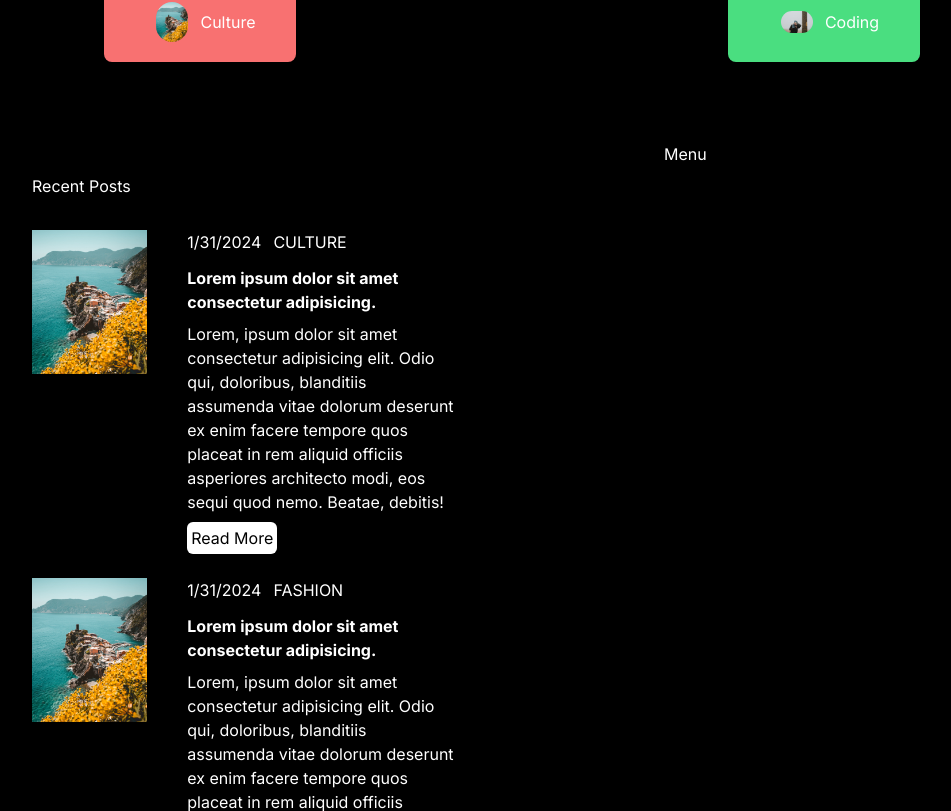
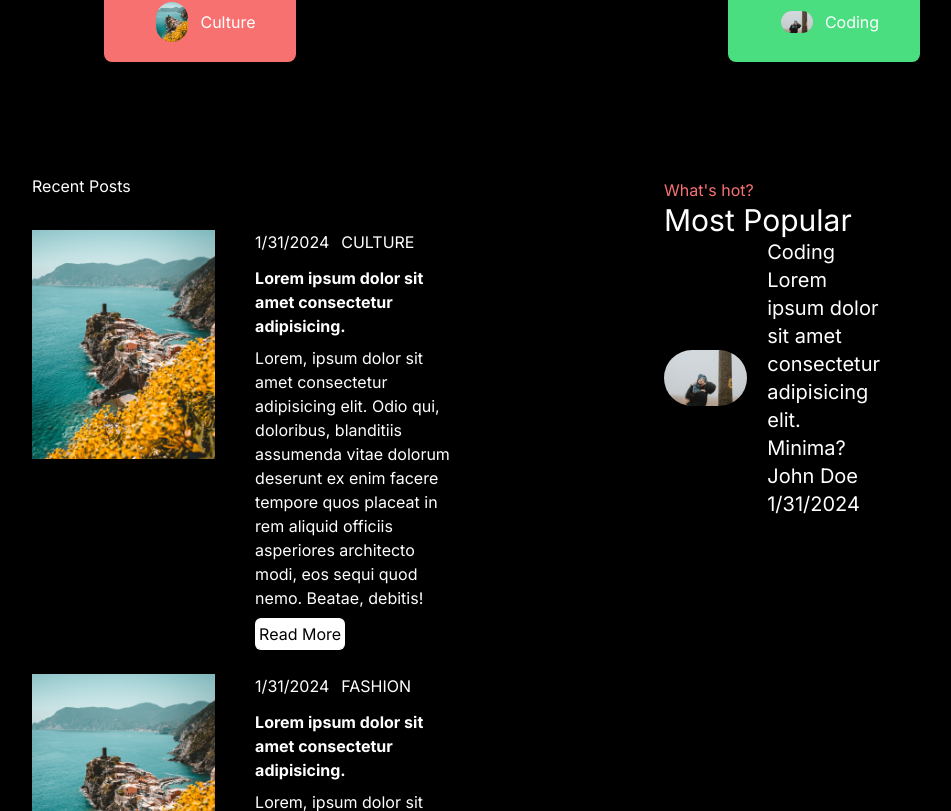
Before and after one commit to pratham-srivastava-07/Blog-Application, a Next.js app: page / in a window 1280 px wide. Shown: the part 909-1720 px from the top of the page, without its empty margins (96-1047 px from the left). Built offline with nearby package versions, Linux system fonts and the light colour scheme.

Commit message:
add menu component

```diff
--- a/app/components/Card.jsx
+++ b/app/components/Card.jsx
@@ -7,7 +7,7 @@ export default function Card(props) {
     <div>
       <div className="container flex space-x-10">
         <div className="imageContainer">
-            <Image src={props.img} alt="img" width={800} height={800}/>
+            <Image src={props.img} alt="img" width={1700} height={1700}/>
         </div>
         <div className="textContainer">
            <div className="details flex space-x-3">
--- a/app/components/CardList.jsx
+++ b/app/components/CardList.jsx
@@ -10,6 +10,7 @@ export default function CardList() {
         <div className="post space-y-6">
         <Card img={img} category ="CULTURE" link = "CULTURE"/>
         <Card img ={img} category="FASHION" link="FASHION"/>
+        <Card img ={img} category="CODING" link="CODING"/>
         </div>
     </div>
     </div>
--- a/app/components/Menu.jsx
+++ b/app/components/Menu.jsx
@@ -1,9 +1,27 @@
 import React from 'react'
+import Link from 'next/link'
+import Image from 'next/image'
 
 export default function Menu() {
   return (
-    <div className='text-white flex flex-1'>
-      Menu
+    <div className='container text-white flex-1 mt-9'>
+      <h2 className="text-red-400 text-base font-normal">{"What's hot?"}</h2>
+      <h1 className="title text-3xl">Most Popular</h1>
+      <div className="items text-xl">
+        <Link href="/" className='item flex items-center gap-5'>
+          <div className="imgContainer flex-1 relative">
+              <Image src="/coding.png" alt='' className='rounded-full' width={500} height={500}/>
+          </div>
+          <div className="textContainer flex-1">
+            <span className="text-white text-xl">Coding</span>
+            <h3 className="text-white">
+              Lorem ipsum dolor sit amet consectetur adipisicing elit. Minima?
+            </h3>
+            <div className="name text-white">John Doe</div>
+            <div className="date">{new Date().toLocaleDateString('en-US')}</div>
+          </div>
+        </Link>
+      </div>
     </div>
   )
 }
--- a/app/page.jsx
+++ b/app/page.jsx
@@ -10,7 +10,7 @@ export default function Home() {
    <div className="container">
     <Feature/>
     <Catagory/>
-    <div className="flex lg:mt-20 lg:ml-32 sm:ml-32 md:ml-32 space-x-52 text-white">
+    <div className="flex lg:mt-20 lg:ml-32 sm:ml-32 md:ml-32 space-x-52 lg:flex md:flex sm:hidden text-white">
       <CardList/>
       <Menu/>
     </div>
```
